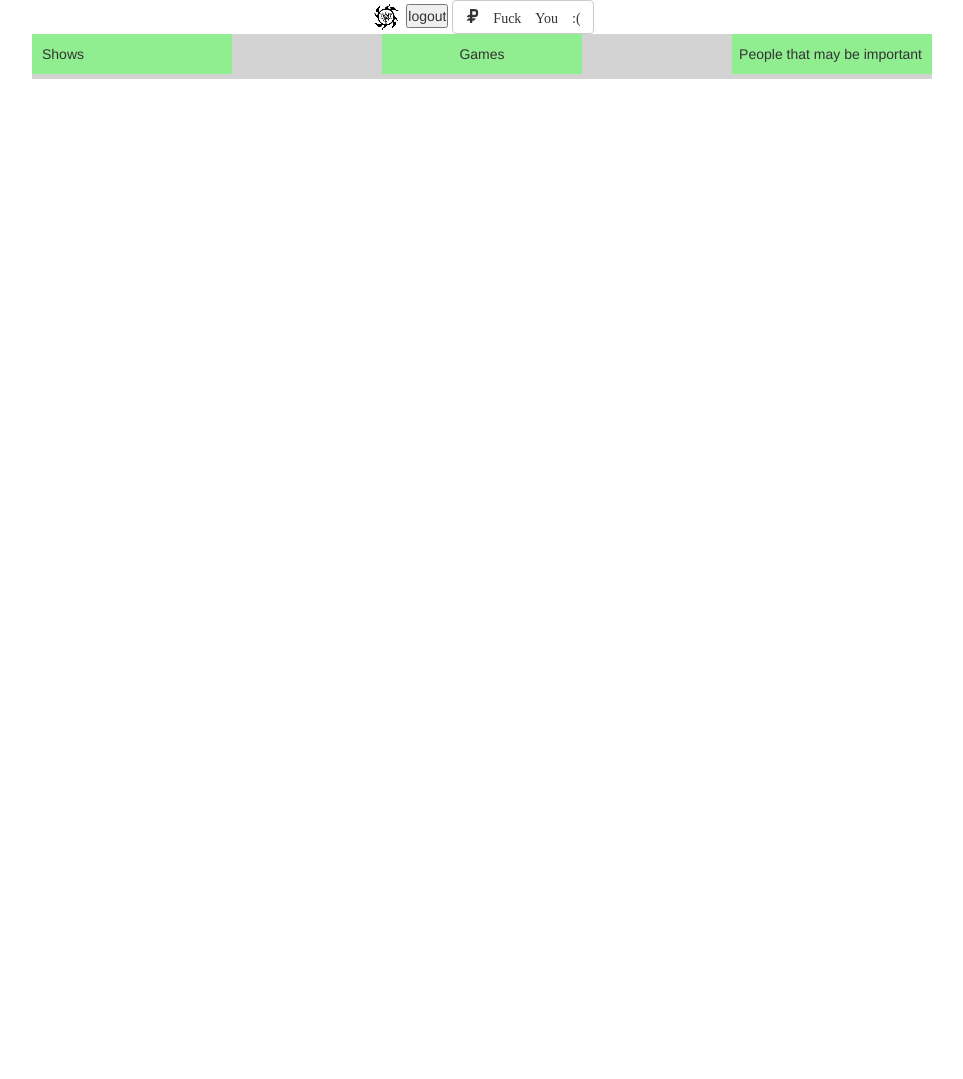
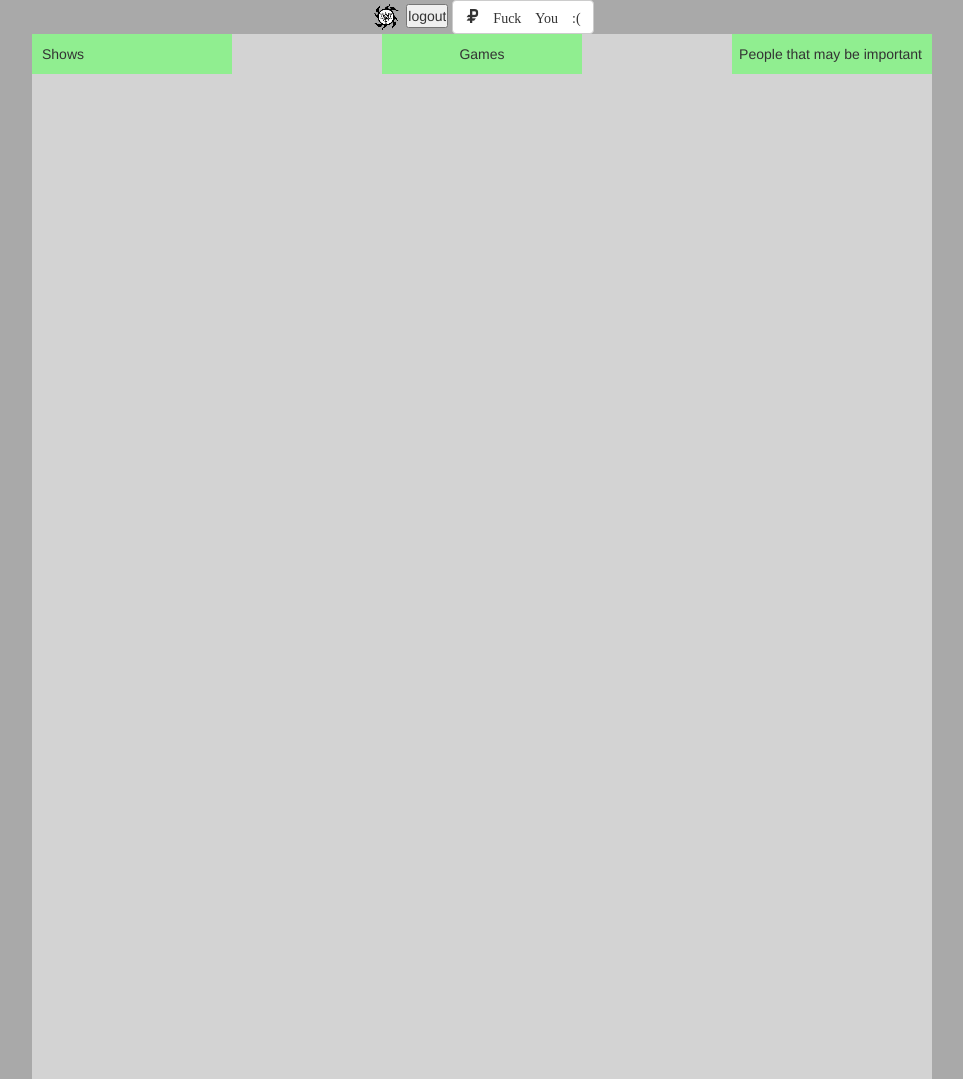
Before and after one commit to metachris1/GenesisWeb, a PHP site: page /template-body.html in a window 1280 px wide. Shown: the whole page, without its empty margins (158-1121 px from the left). Before the commit the page ends 79 px from the top, so only its background shows below. Run offline with PHP 8.4, Linux system fonts and the light colour scheme.

Commit message:
new page struture

```diff
--- a/style/css-body.css
+++ b/style/css-body.css
@@ -6,14 +6,28 @@
 }
 
 body {
+    background-color : darkgrey;
     padding : auto;
     text-align : center;
+    min-height : 100%;
 }
 
 #pageBody {
     background-color : lightgrey;
     display : inline-block;
     width : 900px;
+}
+
+#pageHeader {
+
+}
+
+#pageMenuBar {
+
+}
+
+#pageContent {
+    min-height : 1000px;
 }
 
 div.dropDownContainer {
--- a/template-body.html
+++ b/template-body.html
@@ -22,6 +22,8 @@
         </div>
 
         <div id="pageBody">
+            <div id="pageHeader">
+                <div id="pageMenuBar">
                     <div class="dropDownContainer left">
                         <div>Shows</div>
                         <ul>
@@ -50,6 +52,11 @@
                         </ul>
                     </div>
                 </div>
+            </div>
+            <div id="pageContent">
+
+            </div>
+        </div>
 
     </body>
 </html>
```
Lines whose indentation alone changed are shown as unchanged.
